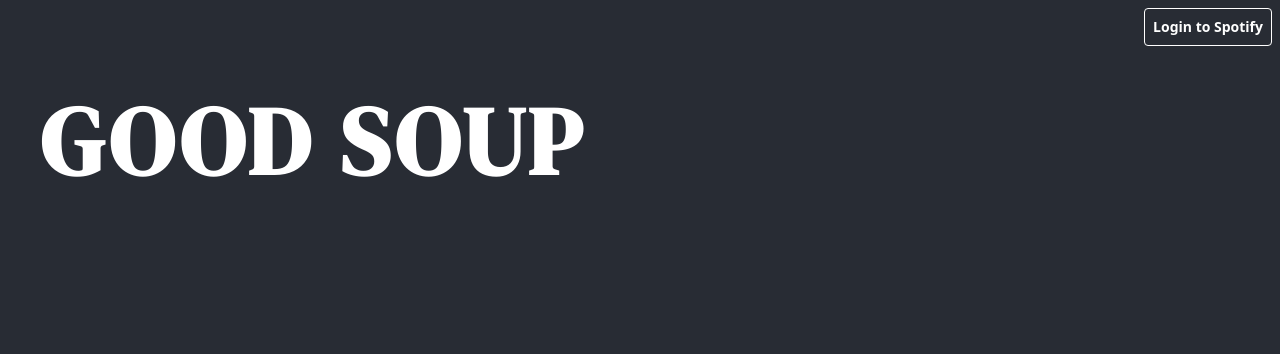
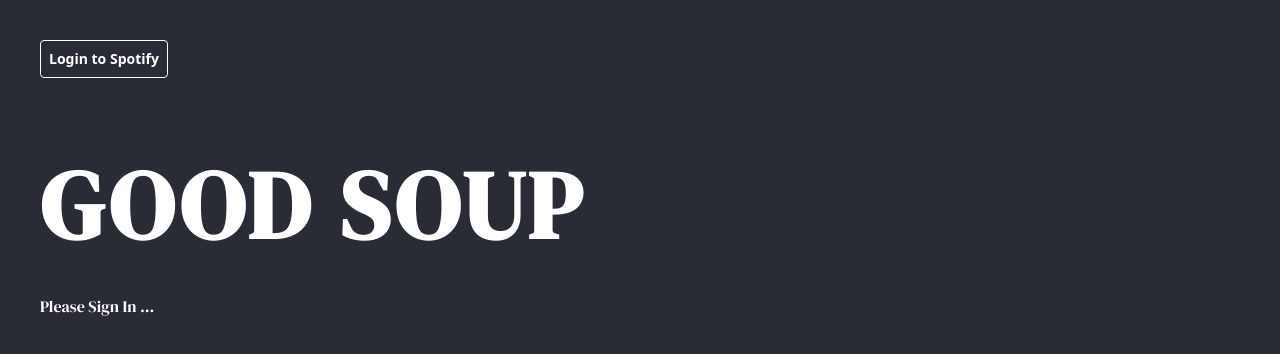
Before and after one commit to jmrc1995/goodsoup, a React (Create React App) app: page / in a window 1280 px wide. Shown: the top 354 px of the page. Built offline with nearby package versions, Linux system fonts and the light colour scheme.

Commit message:
Changed Redirect URI

```diff
--- a/src/App.js
+++ b/src/App.js
@@ -3,19 +3,16 @@ import { loginUrl } from "./spotify";
 import { useEffect, useState } from "react";
 import Artists from "./components/Artists";
 import Banner from "./components/Banner";
+import Profile from "./components/Profile";
 
 function App() {
-
-
-
   const [token, setToken] = useState("");
   const [topArtists, setTopArtists] = useState([]);
 
   useEffect(() => {
     const hash = window.location.hash;
-    console.log(window.location.hash)
+
     let token = window.localStorage.getItem("token");
-    console.log(window.localStorage)
 
     if (!token && hash) {
       token = hash
@@ -23,50 +20,48 @@ function App() {
         .split("&")
         .find((elem) => elem.startsWith("access_token"))
         .split("=")[1];
-
       window.location.hash = "";
       window.localStorage.setItem("token", token);
     }
 
     setToken(token);
+    console.log(token);
   }, []);
 
   const logout = () => {
-
-    if(token){
-      setToken('')
+    if (token) {
+      setToken("");
     }
-
     window.localStorage.removeItem("token");
-    window.location.hash="";
+    window.location.hash = "";
     setTopArtists([]);
-    console.log(token)
+    console.log(token);
   };
 
-
   return (
-
     <div className="h-screen bg-navyBlue text-center">
-        <header className="flex justify-end text-white">
-          {/* <h1 className="font-montserrat text-2xl font-bold ">Login to see your top 20</h1> */}
+      <header className="flex items-center justify-between text-white">
         {!token ? (
           <a
-              className="text-sm font-bold m-2 rounded border p-2"
-              href={!token&&loginUrl}
+            className="text-sm h-3/6 font-bold m-10 rounded border p-2"
+            href={loginUrl}
           >
             Login to Spotify
           </a>
         ) : (
+          <>
+            <Profile className="flex flex-start w-full" token={token} />
+
             <button
-              className="text-sm font-bold m-2 rounded border p-2"
+              className="text-sm h-3/6 font-bold m-10 rounded border p-2"
               onClick={logout}
             >
               Logout
             </button>
+          </>
         )}
       </header>
       <div className="bg-navyBlue">
-
         <Banner />
         {token ? (
           <Artists
@@ -74,13 +69,14 @@ function App() {
             setTopArtists={setTopArtists}
             token={token}
           />
-          ) : null}
-
-
+        ) : (
+          <h1 className="text-white font-montserrat flex flex-start m-10">
+            {" "}
+            Please Sign In ...{" "}
+          </h1>
+        )}
       </div>
-
     </div>
-
   );
 }
 
--- a/src/components/Artists.js
+++ b/src/components/Artists.js
@@ -20,6 +20,7 @@ function Artists({ topArtists, setTopArtists, token }) {
 
   useEffect(() => {
     const myArtists = async () => {
+      console.log(token)
       const { data } = await axios.get(
         "https://api.spotify.com/v1/me/top/tracks",
         {
@@ -29,17 +30,21 @@ function Artists({ topArtists, setTopArtists, token }) {
         }
       );
       setTopArtists(data.items);
-      // console.log(data.items);
+      console.log(data)
+
     };
 
     myArtists();
-    console.log(myArtists());
   }, []);
+
+
 
 
   return (
     <>
-      {topArtists.length > 0 && (
+
+
+      {topArtists.length > 0 ? (
         <>
           <animated.h1
             style={props}
@@ -100,7 +105,9 @@ function Artists({ topArtists, setTopArtists, token }) {
             ))}
           </div>
         </>
-      )}
+      ):<h1 className="text-white font-montserrat flex flex-start m-10">
+        Sorry, you are not authorized to access this application
+      </h1>}
     </>
   );
 }
--- /dev/null
+++ b/src/components/Profile.js
@@ -0,0 +1,43 @@
+import React from 'react'
+import { useState, useEffect } from 'react'
+import axios from 'axios';
+
+
+function Profile({ token }) {
+
+    const [ profile, setProfile ] = useState([])
+
+    useEffect(() => {
+        const myProfile = async () => {
+            console.log(token)
+
+          const { data } = await axios.get(
+            "https://api.spotify.com/v1/me",
+            {
+              headers: {
+                Authorization: `Bearer ${token}`,
+              },
+            }
+          );
+          setProfile(data.display_name);
+          console.log(profile)
+
+        };
+
+        myProfile();
+      }, []);
+
+
+
+  return (
+    <div>
+
+        <h1 className="text-xl text-white font-montserrat flex flex-start m-10">
+            {profile}
+        </h1>
+
+    </div>
+  )
+}
+
+export default Profile
--- a/src/spotify.js
+++ b/src/spotify.js
@@ -1,10 +1,10 @@
 const CLIENT_ID = "800d269073764880a14d2efe37ffa2b4";
 const REDIRECT_URI = "http://localhost:3000";
-const AUTH_ENDPOINT = "https://accounts.spotify.com/authorize";
+const AUTH_ENDPOINT = "http://accounts.spotify.com/authorize";
 const RESPONSE_TYPE = "token";
 
-const scopes = ["user-top-read"];
+const scopes = ["user-top-read", "user-read-private"];
 
 export const loginUrl = `${AUTH_ENDPOINT}?client_id=${CLIENT_ID}&redirect_uri=${REDIRECT_URI}&scope=${scopes.join(
   "%20"
-)}&response_type=${RESPONSE_TYPE}`;
+)}&response_type=${RESPONSE_TYPE}&show_dialog=true`;
```
Lines whose indentation alone changed are shown as unchanged.
